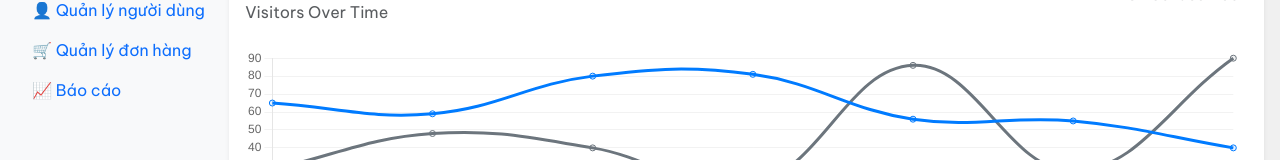
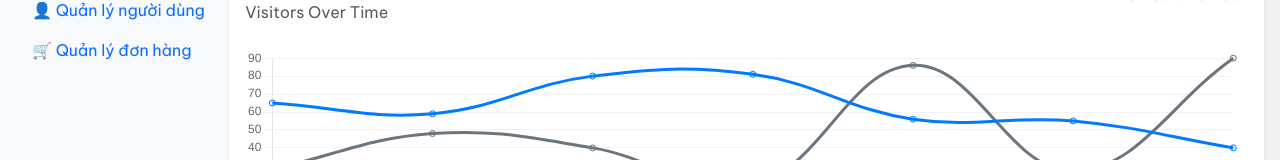
Before and after one commit to thoangne/SE330-FE, a React (Vite) app: page /admin in a window 1280 px wide. Shown: the part 333-493 px from the top of the page. Built offline with nearby package versions, Linux system fonts and the light colour scheme.

Commit message:
Update AdminSidebar.jsx

```diff
--- a/src/components/AdminSidebar.jsx
+++ b/src/components/AdminSidebar.jsx
@@ -58,9 +58,6 @@ const AdminSidebar = ({ isCollapsed }) => {
         <Nav.Link as={Link} to="/admin/orders" title="Quản lý đơn hàng">
           🛒 {isCollapsed ? "" : "Quản lý đơn hàng"}
         </Nav.Link>
-        <Nav.Link as={Link} to="/admin/reports" title="Báo cáo">
-          📈 {isCollapsed ? "" : "Báo cáo"}
-        </Nav.Link>
         {/* Spacer to push logout down */}
         <div className="flex-grow-1"></div>
         {/* Logout */}
```
